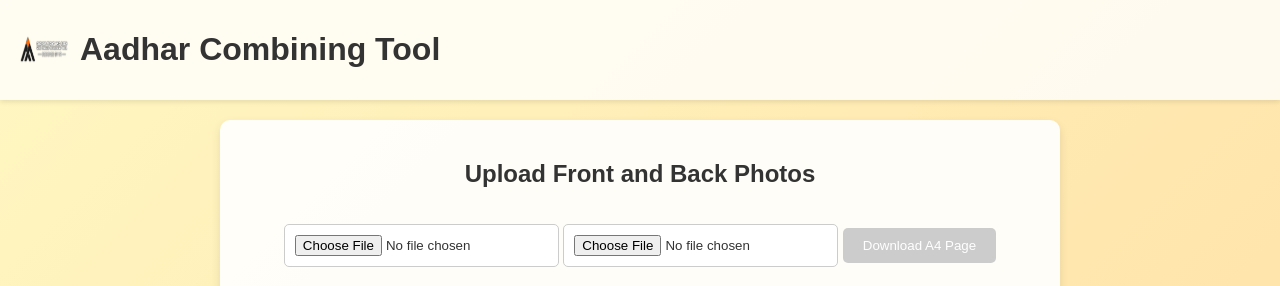
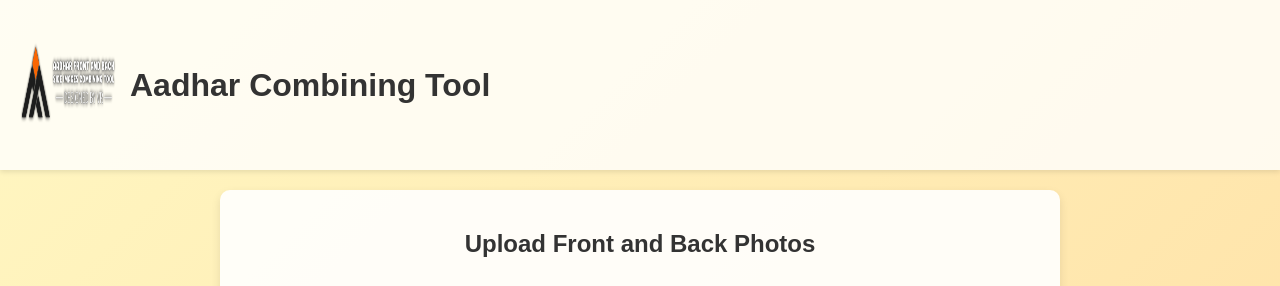
Before and after one commit to vr-studio-tools/Aadhar-Front-and-Back-Combining-Tool-, a plain HTML site: page index.html in a window 1280 px wide. Shown: the top 286 px of the page. Drawn offline with nearby package versions, Linux system fonts and the light colour scheme.

Commit message:
Update index.html

```diff
--- a/index.html
+++ b/index.html
@@ -13,8 +13,8 @@
   <!-- Header -->
   <header>
     <div class="logo">
-      <img src="logo.png" alt="Logo" width="50" height="50"> <!-- Replace with your logo -->
-      <h1>Aadhar Combining Tool</h1>
+      <img src="logo.png" alt="Logo" width="100" height="150"> <!-- Replace with your logo -->
+      <h1><center>Aadhar Combining Tool</center></h1>
     </div>
   </header>
 
```
